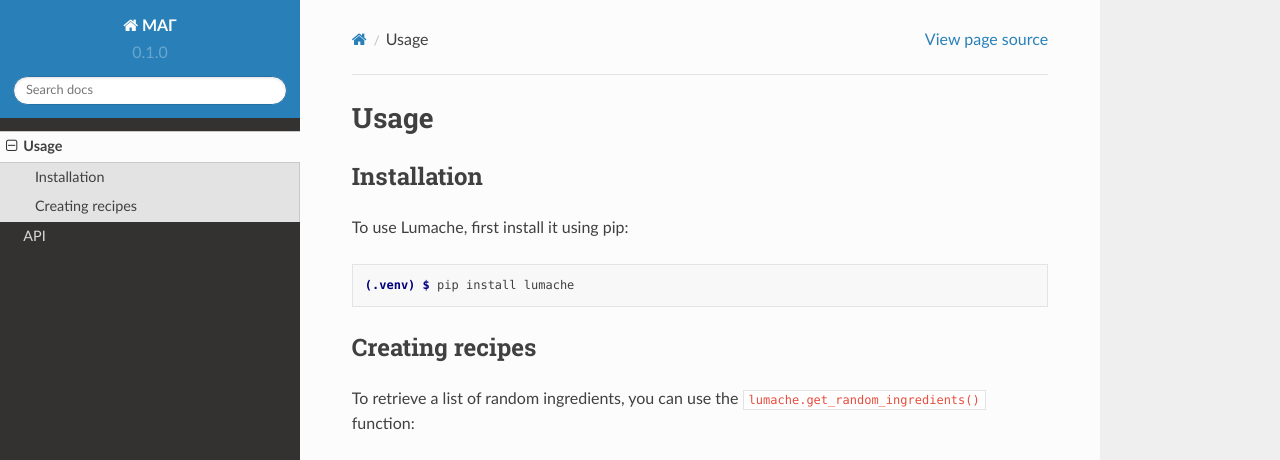
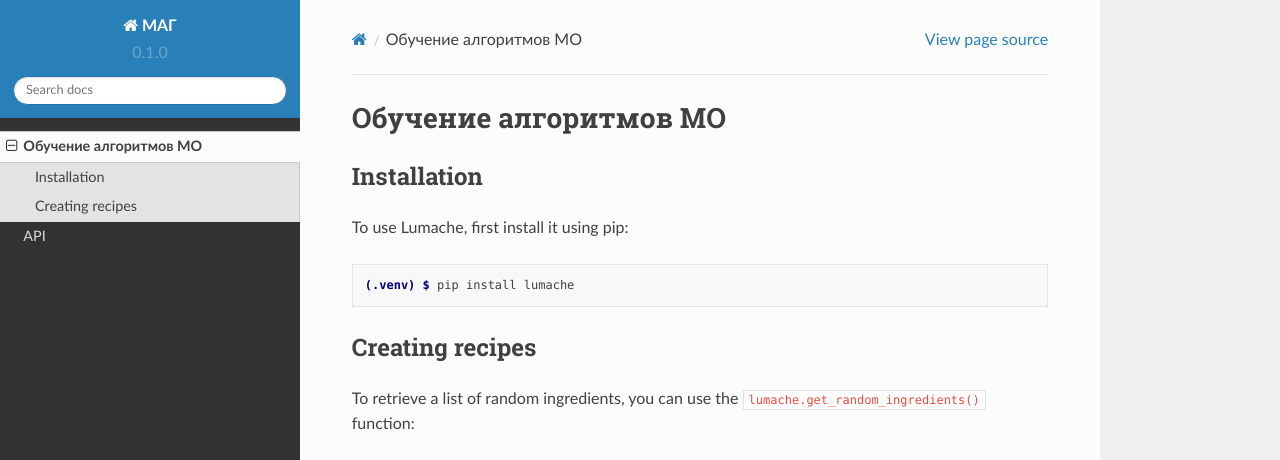
Before and after one commit to Zenkin/mag_tutorial, a Sphinx documentation site: the page built from docs/source/usage.rst, in a window 1280 px wide and 1095 px high. Shown: the top 460 px of the window. Built offline with Sphinx 7.4.7 and the Read the Docs theme 2.0.0, drawn with Linux system fonts in a browser that asks for light colours; grey boxes are pictures that could not be loaded.

Commit message:
Update usage.rst

```diff
--- a/docs/source/usage.rst
+++ b/docs/source/usage.rst
@@ -1,4 +1,4 @@
-Usage
+Обучение алгоритмов МО
 =====
 
 .. _installation:
```
